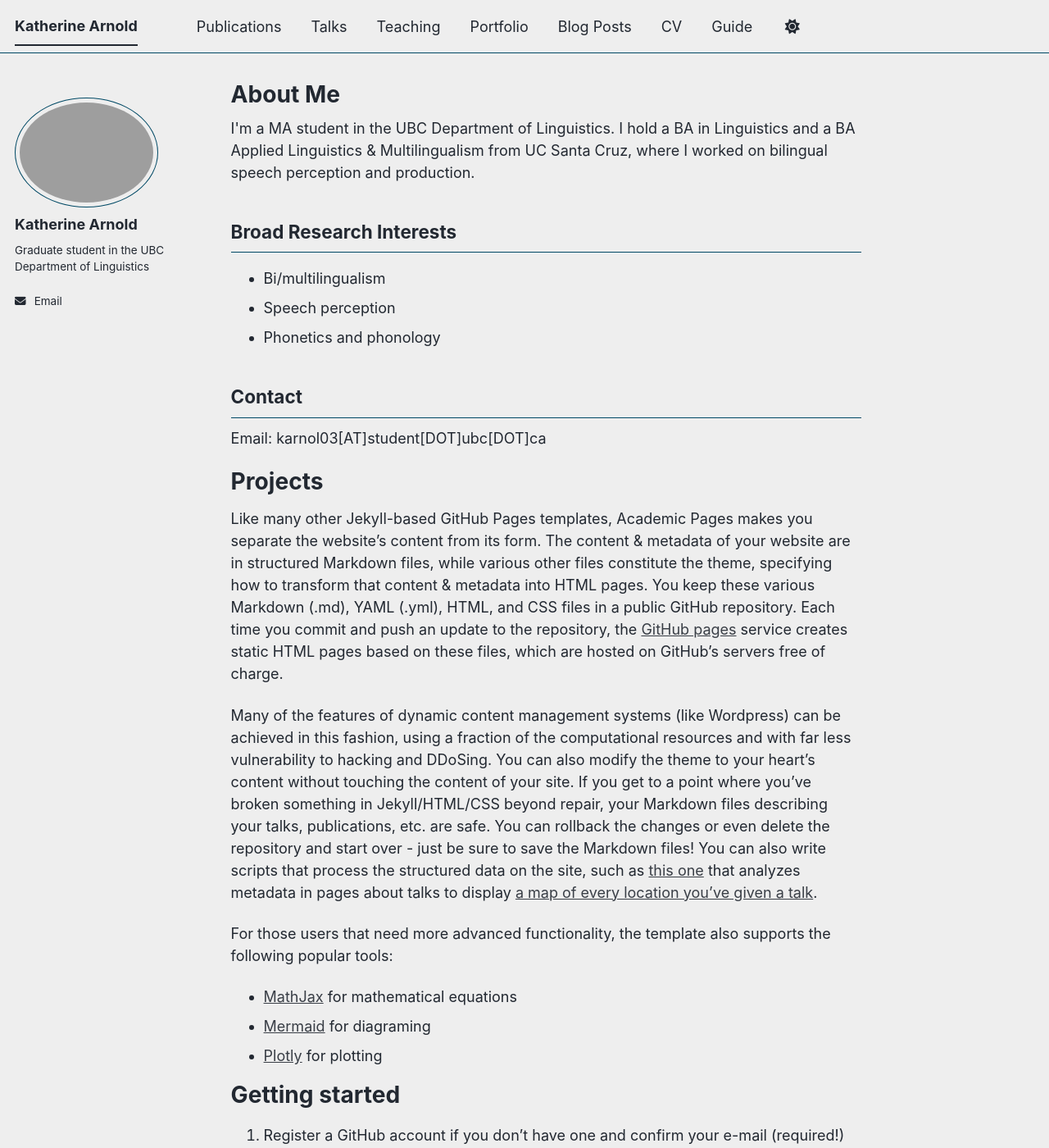
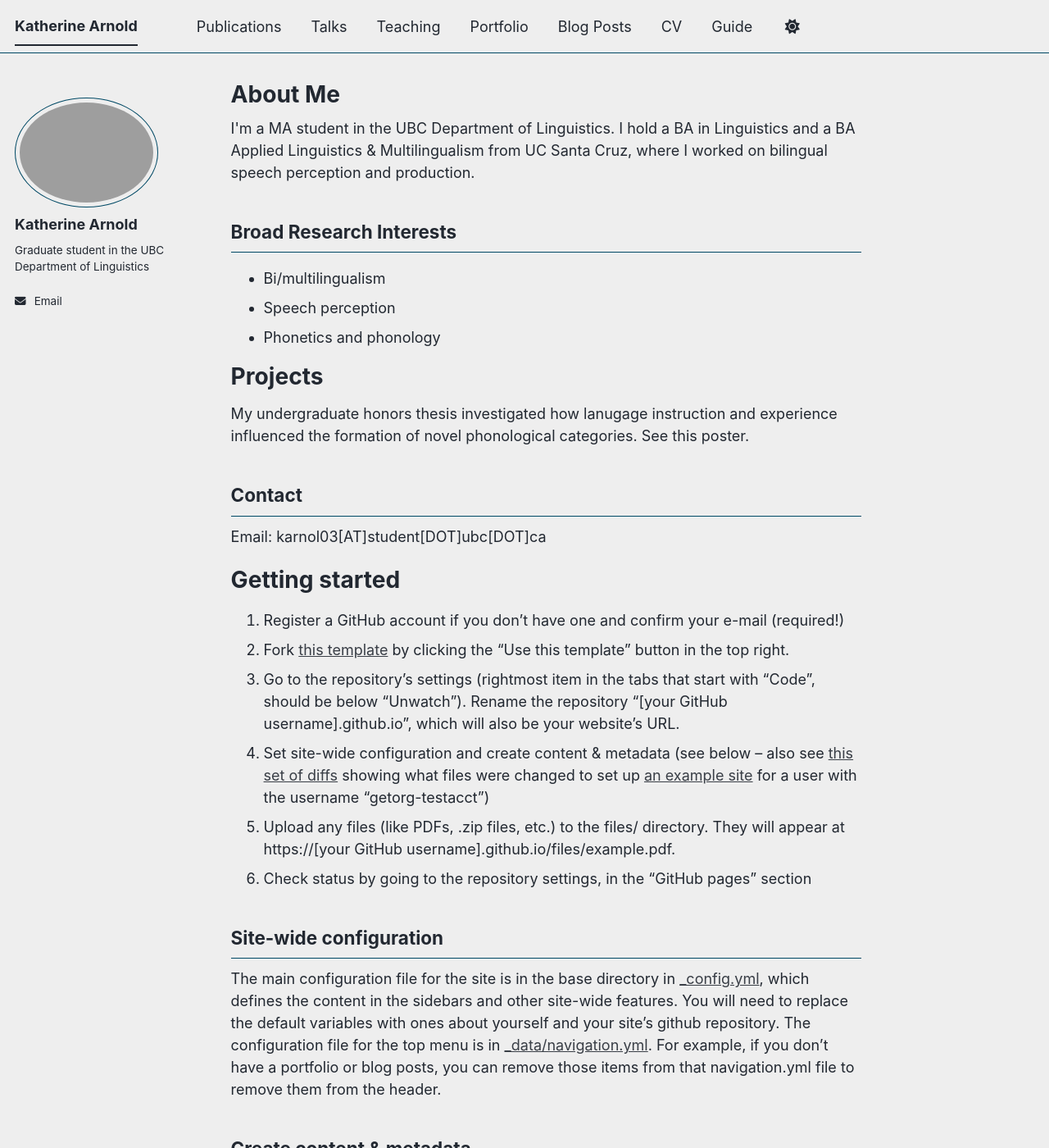
Before and after one commit to katherinearnold/katherinearnold.github.io, a Jekyll site: the page built from _pages/about.md, in a window 1280 px wide and 1400 px high. Shown: the whole window at 82% size. Built offline with Jekyll 4.4.1, drawn with Linux system fonts in a browser that asks for light colours; a script bundle is joined from its source files by our own code; library files that are not in the unit come from our copies.

Commit message:
Update about.md

```diff
--- a/_pages/about.md
+++ b/_pages/about.md
@@ -18,20 +18,13 @@ I'm a MA student in the UBC Department of Linguistics. I hold a BA in Linguistic
 <li>Phonetics and phonology</li>
 </ul>
 
-<h2>Contact</h2>
-<p>Email: karnol03[AT]student[DOT]ubc[DOT]ca</p>
-
 
 Projects
 ======
-Like many other Jekyll-based GitHub Pages templates, Academic Pages makes you separate the website's content from its form. The content & metadata of your website are in structured Markdown files, while various other files constitute the theme, specifying how to transform that content & metadata into HTML pages. You keep these various Markdown (.md), YAML (.yml), HTML, and CSS files in a public GitHub repository. Each time you commit and push an update to the repository, the [GitHub pages](https://pages.github.com/) service creates static HTML pages based on these files, which are hosted on GitHub's servers free of charge.
+My undergraduate honors thesis investigated how lanugage instruction and experience influenced the formation of novel phonological categories. See this poster.
 
-Many of the features of dynamic content management systems (like Wordpress) can be achieved in this fashion, using a fraction of the computational resources and with far less vulnerability to hacking and DDoSing. You can also modify the theme to your heart's content without touching the content of your site. If you get to a point where you've broken something in Jekyll/HTML/CSS beyond repair, your Markdown files describing your talks, publications, etc. are safe. You can rollback the changes or even delete the repository and start over - just be sure to save the Markdown files! You can also write scripts that process the structured data on the site, such as [this one](https://github.com/academicpages/academicpages.github.io/blob/master/talkmap.ipynb) that analyzes metadata in pages about talks to display [a map of every location you've given a talk](https://academicpages.github.io/talkmap.html).
-
-For those users that need more advanced functionality, the template also supports the following popular tools:
-- [MathJax](https://www.mathjax.org/) for mathematical equations
-- [Mermaid](https://mermaid.js.org/) for diagraming
-- [Plotly](https://plotly.com/javascript/) for plotting
+<h2>Contact</h2>
+<p>Email: karnol03[AT]student[DOT]ubc[DOT]ca</p>
 
 Getting started
 ======
```
